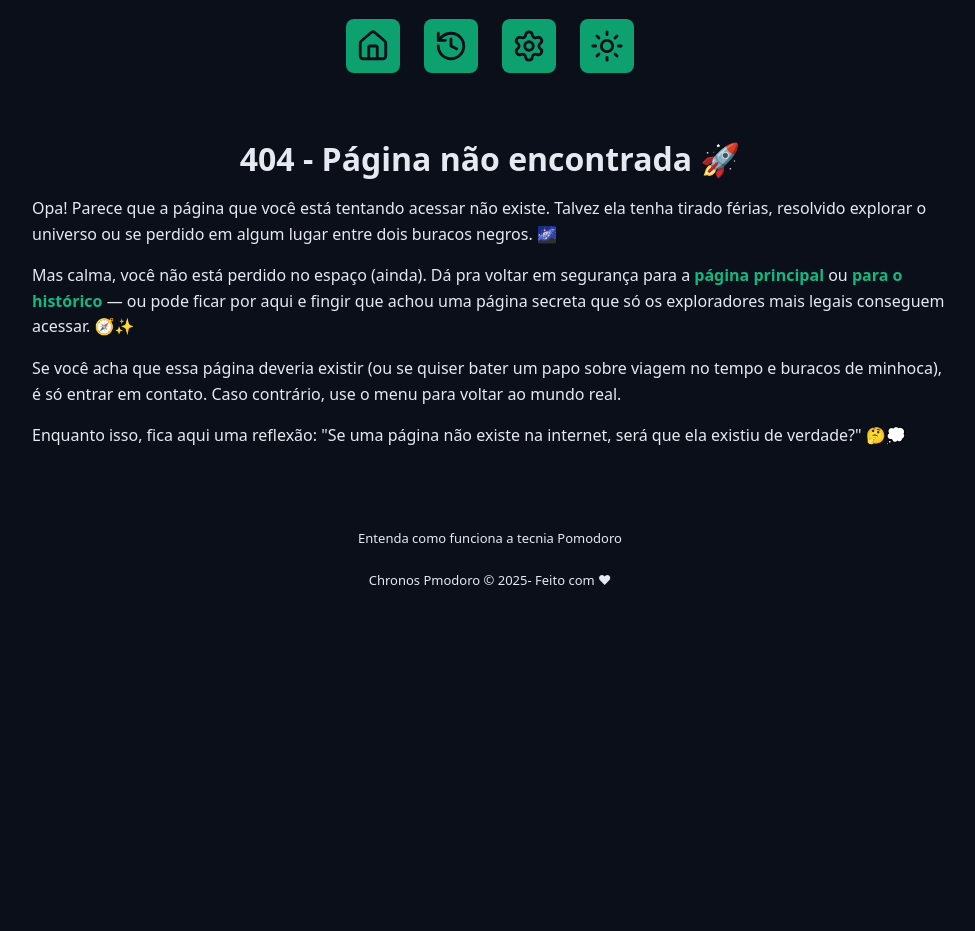
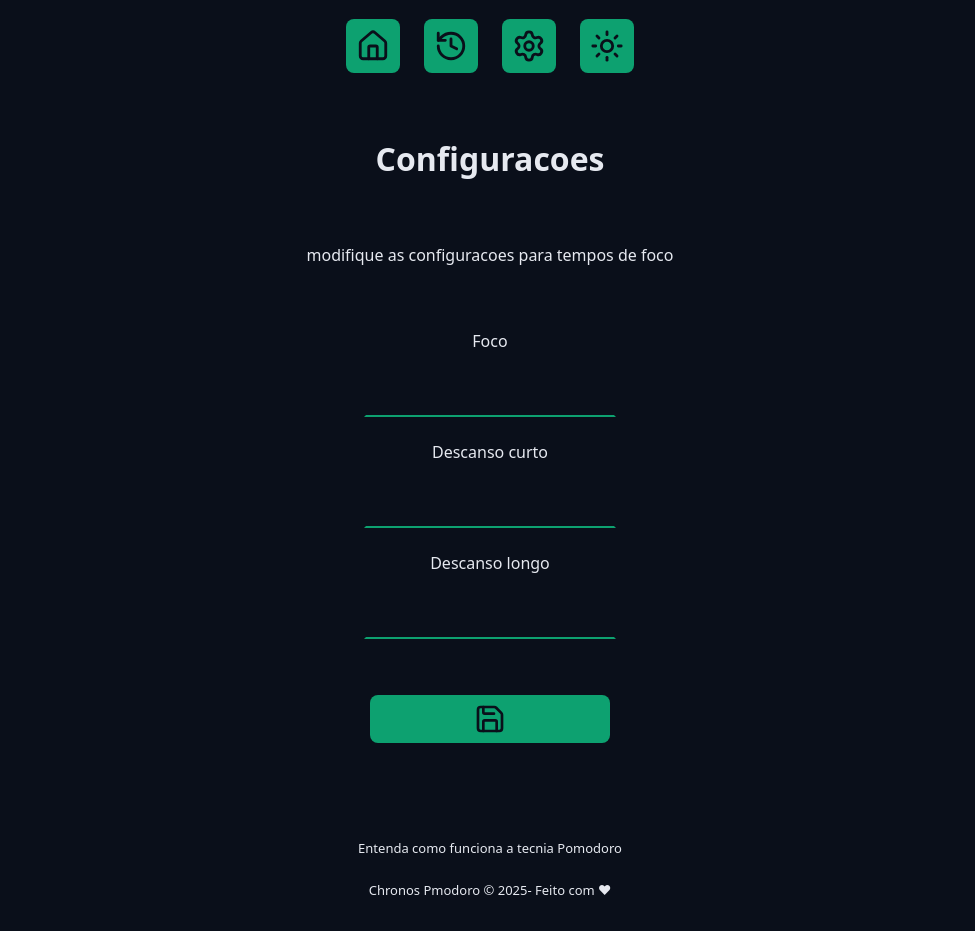
Before and after one commit to rfreitas16/chronos-pomodoro, a React (Vite) app: page /settings in a window 1280 px wide. Shown: the part 240-1171 px from the top of the page, without its empty margins (150-1125 px from the left). Before the commit the page ends 861 px from the top, so only its background shows below. Built offline with nearby package versions, Linux system fonts and the light colour scheme.

Commit message:
criando pagina de cfg html

```diff
--- /dev/null
+++ b/src/pages/Settings/index.tsx
@@ -0,0 +1,41 @@
+import { SaveIcon } from 'lucide-react';
+import { Container } from '../../components/Container';
+import { DefaultButton } from '../../components/DefaultButton';
+import { DefaultInput } from '../../components/DefaultInput';
+import { Heading } from '../../components/Heading';
+import { MainTemplate } from '../../templates/MainTemplate';
+
+export function Settings() {
+  return (
+    <MainTemplate>
+      <Container>
+        <Heading>Configuracoes</Heading>
+      </Container>
+      <Container>
+        <p style={{ textAlign: 'center' }}>
+          modifique as configuracoes para tempos de foco
+        </p>
+      </Container>
+      <Container>
+        <form action='' className='form'>
+          <div className='formRow'>
+            <DefaultInput id='workTime' labelText='Foco' />
+          </div>
+          <div className='formRow'>
+            <DefaultInput id='shortTime' labelText='Descanso curto' />
+          </div>
+          <div className='formRow'>
+            <DefaultInput id='longBreakTime' labelText='Descanso longo' />
+          </div>
+          <div className='formRow'>
+            <DefaultButton
+              icon={<SaveIcon></SaveIcon>}
+              aria-label='Salvar configuracoes'
+              title='Salvar configuracoes'
+            ></DefaultButton>
+          </div>
+        </form>
+      </Container>
+    </MainTemplate>
+  );
+}
--- a/src/routers/MainRouter/index.tsx
+++ b/src/routers/MainRouter/index.tsx
@@ -4,6 +4,7 @@ import { Home } from '../../pages/Home';
 import { NotFound } from '../../pages/NotFound';
 import { useEffect } from 'react';
 import { History } from '../../pages/History';
+import { Settings } from '../../pages/Settings';
 
 function ScrollToTop() {
   const { pathname } = useLocation();
@@ -19,8 +20,9 @@ export function MainRouter() {
     <BrowserRouter>
       <Routes>
         <Route path='/' element={<Home />} />
-        <Route path='/history' element={<History />} />
-        <Route path='/about-pomodoro' element={<AboutPomodoro />} />
+        <Route path='/history/' element={<History />} />
+        <Route path='/settings/' element={<Settings />} />
+        <Route path='/about-pomodoro/' element={<AboutPomodoro />} />
 
         <Route path='*' element={<NotFound />} />
       </Routes>
```
